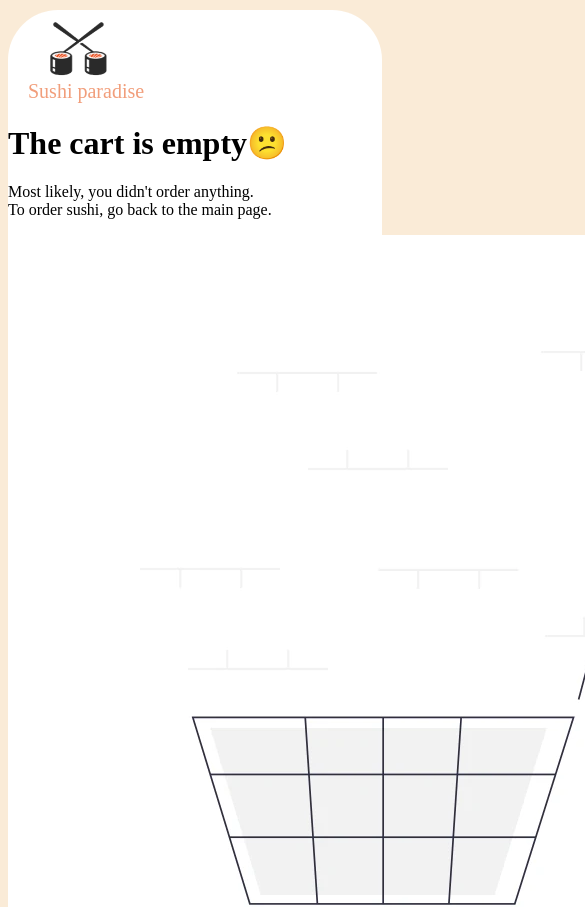
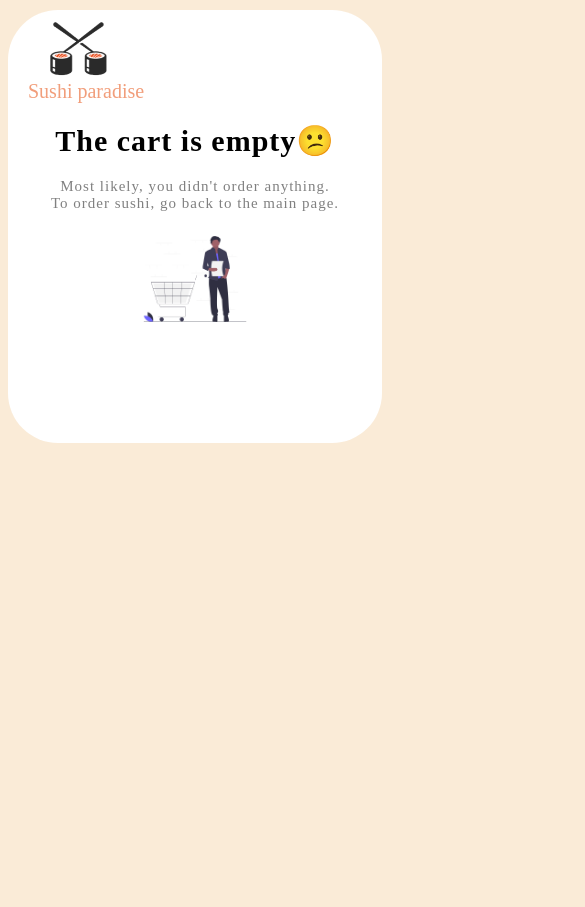
Before and after one commit to Olena-Olkhovyk/sushi_restaurant1, a React (Create React App) app: page /cart in a window 390 px wide. Shown: the top 907 px of the page, 585 px wide, since content can reach past the window. After the commit the page ends 844 px from the top, so only its background shows below. Built offline with nearby package versions, Linux system fonts and the light colour scheme.

Commit message:
Style emptyCart component

```diff
--- a/src/Components/CartBlock/CartBlock.module.css
+++ b/src/Components/CartBlock/CartBlock.module.css
@@ -131,6 +131,33 @@ h2 {
 .backHome:hover {
   background-color: rgba(128, 128, 128, 0.242);
 }
+/* EMPTYCART COMPONENT */
+.emptyCartBlock {
+  height: 30rem;
+  text-align: center;
+  font-size: 18px;
+  letter-spacing: 1px;
+}
+.emptyCartBlock p {
+  color: grey;
+  letter-spacing: 2px;
+}
+.emptyCartBlock img {
+  width: 35%;
+  height: auto;
+}
+@media screen and (max-width: 430px) {
+  .emptyCartBlock {
+    font-size: 15px;
+    height: 20rem;
+  }
+  .emptyCartBlock p {
+    letter-spacing: 1px;
+  }
+}
+
+/* EMPTYCART COMPONENT */
+
 @media screen and (max-width: 747px) {
   .project {
     flex-direction: column;
```
